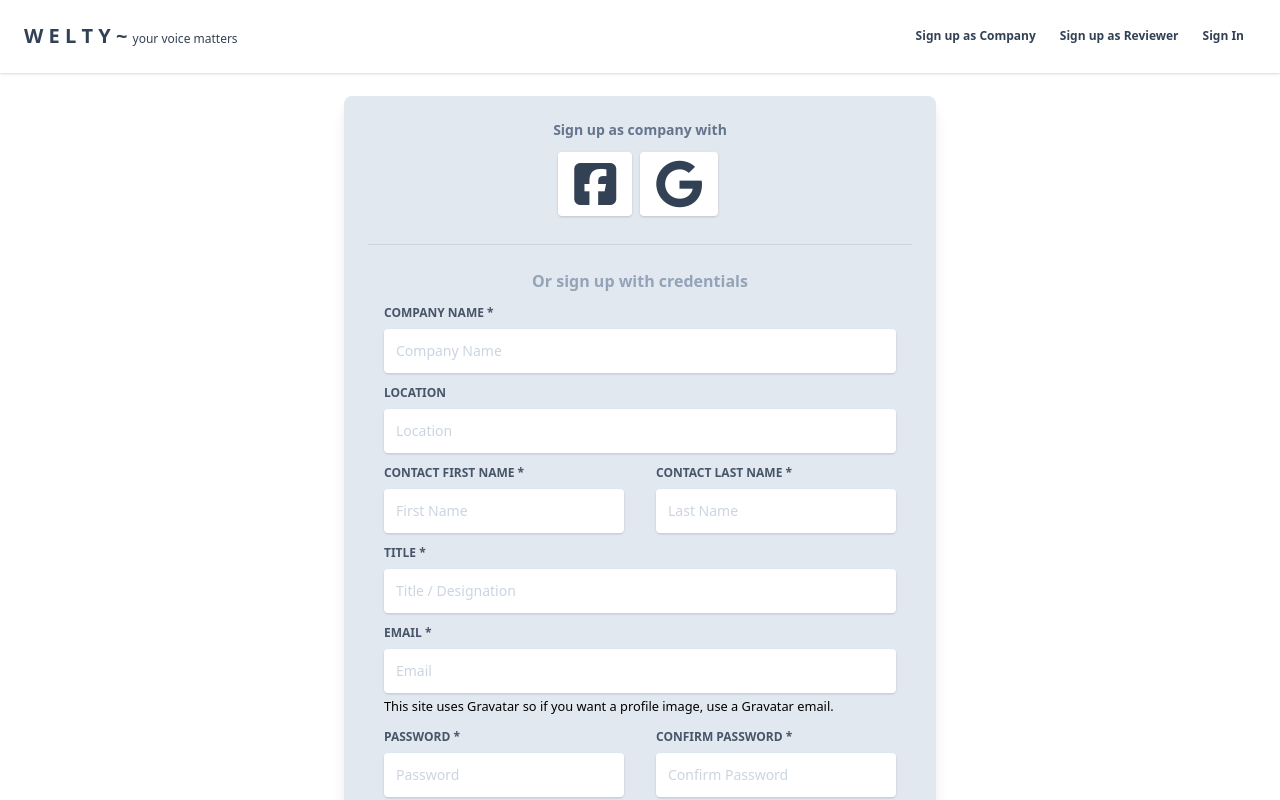
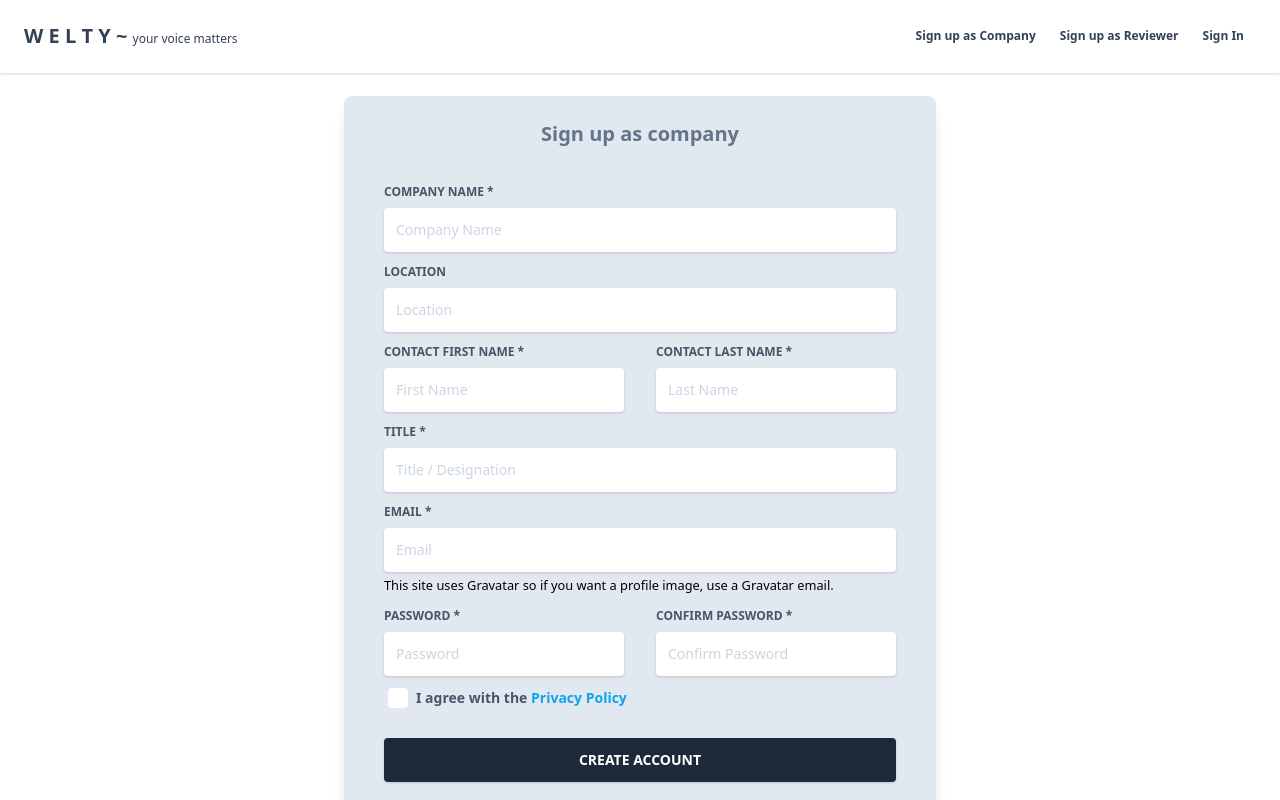
Before and after one commit to itskhurrams/Orbit, a React (Create React App) app in the folder client/: page /CompanySignup in a window 1280 px wide. Shown: the top 800 px of the page. Built offline with nearby package versions, Linux system fonts and the light colour scheme.

Commit message:
google and Fb logos hide

```diff
--- a/client/src/views/auth/CompanySignup.jsx
+++ b/client/src/views/auth/CompanySignup.jsx
@@ -30,11 +30,11 @@ const CompanySignup = () => {
             <div className='relative flex flex-col min-w-0 break-words w-full mb-6 shadow-lg rounded-lg bg-blueGray-200 border-0'>
               <div className='rounded-t mb-0 px-6 py-6'>
                 <div className='text-center mb-3'>
-                  <h6 className='text-blueGray-500 text-sm font-bold'>
-                    Sign up as company with
+                  <h6 className='text-blueGray-500 text-xl font-bold'>
+                    Sign up as company
                   </h6>
                 </div>
-                <div className='btn-wrapper text-center'>
+                {/* <div className='btn-wrapper text-center'>
                   <button
                     className='bg-white active:bg-blueGray-50 text-blueGray-700 font-normal px-4 py-2 rounded outline-none focus:outline-none mr-2 mb-1 uppercase shadow hover:shadow-md inline-flex items-center font-bold text-xs ease-linear transition-all duration-150'
                     type='button'
@@ -48,12 +48,12 @@ const CompanySignup = () => {
                     <i className='fa-brands fa-google text-5xl'></i>
                   </button>
                 </div>
-                <hr className='mt-6 border-b-1 border-blueGray-300' />
+                <hr className='mt-6 border-b-1 border-blueGray-300' /> */}
               </div>
               <div className='flex-auto px-4 lg:px-10 py-10 pt-0'>
-                <div className='text-blueGray-400 text-center mb-3 font-bold'>
+                {/* <div className='text-blueGray-400 text-center mb-3 font-bold'>
                   <p>Or sign up with credentials</p>
-                </div>
+                </div> */}
                 <form>
                   <div className='relative w-full mb-3'>
                     <label
--- a/client/src/views/auth/ReviewerSignup.jsx
+++ b/client/src/views/auth/ReviewerSignup.jsx
@@ -53,10 +53,10 @@ const ReviewerSignup = () => {
               <div className='rounded-t mb-0 px-6 py-6'>
                 <div className='text-center mb-3'>
                   <h6 className='text-blueGray-500 text-xl font-bold'>
-                    Sign Up as Reviewer with
+                    Sign up as reviewer
                   </h6>
                 </div>
-                <div className='btn-wrapper text-center'>
+                {/* <div className='btn-wrapper text-center'>
                   <button
                     className='bg-white active:bg-blueGray-50 text-blueGray-700 font-normal px-4 py-2 rounded outline-none focus:outline-none mr-2 mb-1 uppercase shadow hover:shadow-md inline-flex items-center font-bold text-xs ease-linear transition-all duration-150'
                     type='button'
@@ -70,12 +70,12 @@ const ReviewerSignup = () => {
                     <i className='fa-brands fa-google text-5xl'></i>
                   </button>
                 </div>
-                <hr className='mt-6 border-b-1 border-blueGray-300' />
+                <hr className='mt-6 border-b-1 border-blueGray-300' /> */}
               </div>
               <div className='flex-auto px-4 lg:px-10 py-10 pt-0'>
-                <div className='text-blueGray-400 text-center mb-3 font-bold'>
+                {/* <div className='text-blueGray-400 text-center mb-3 font-bold'>
                   <p>Or sign up with credentials</p>
-                </div>
+                </div> */}
                 <form className='form' onSubmit={(e) => onSubmit(e)}>
                   <div className='flex flex-wrap mb-3'>
                     <div className='w-full pr-4 pl-0 flex-1'>
```
